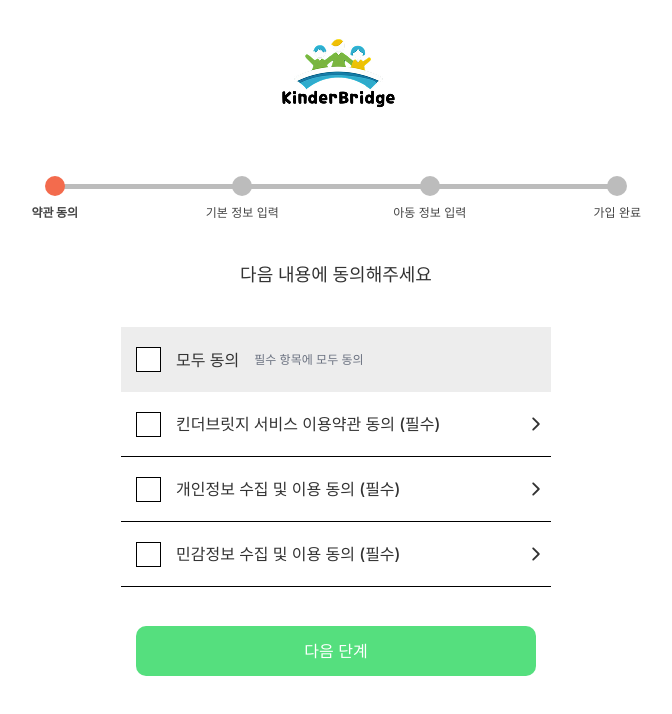
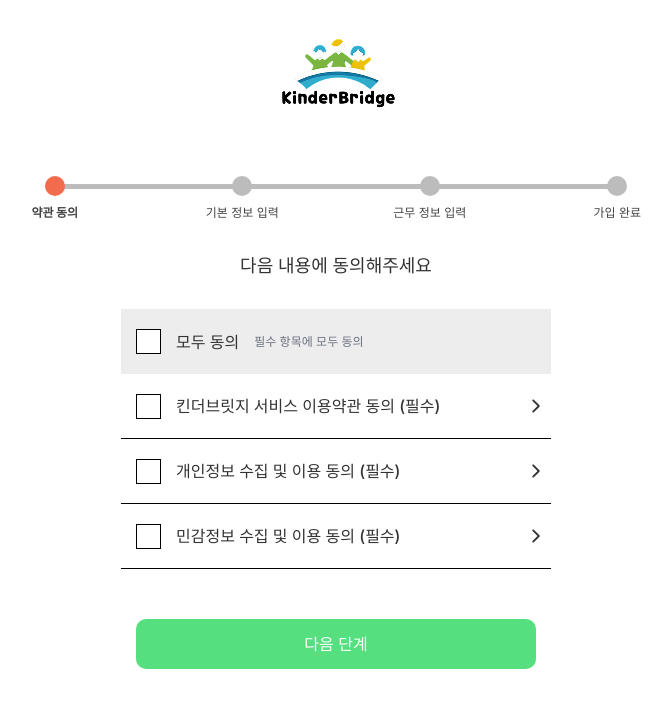
Before and after one commit to parkjimin0817/100toBack, a React (Vite) app in the folder front/: page /signup/terms in a window 1280 px wide. Shown: the top 714 px of the page, without its empty margins (304-976 px from the left). Built offline with nearby package versions, Linux system fonts and the light colour scheme.

Commit message:
feat : 회원가입 근무 정보 입력, 회원가입 완료 페이지 구현

```diff
--- a/front/src/App.jsx
+++ b/front/src/App.jsx
@@ -11,6 +11,8 @@ import SearchId from './pages/common/SearchId';
 import UserTypeSelect from './pages/common/signup/UserTypeSelect';
 import TermsAgreement from './pages/common/signup/TermsAgreement';
 import SignUpBasicInfo from './pages/common/signup/SignUpBasicInfo';
+import SignUpWorkSpaceInfo from './pages/common/signup/SignUpWorkSpaceInfo';
+import SignUpComplete from './pages/common/signup/SignUpComplete';
 
 function App() {
   return (
@@ -31,6 +33,8 @@ function App() {
           <Route path="/signup/terms" element={<TermsAgreement />} />
           {/* 회원가입 기본 정보 입력 */}
           <Route path="/signup/step2" element={<SignUpBasicInfo />} />
+          <Route path="/signup/step3" element={<SignUpWorkSpaceInfo />} />
+          <Route path="/signup/complete" element={<SignUpComplete />} />
           {/* Regist Page */}
           <Route path="/regist" element={<Home />}></Route>
           {/* Find ID Page */}
--- a/front/src/components/Common/CommonFind.jsx
+++ b/front/src/components/Common/CommonFind.jsx
@@ -19,7 +19,8 @@ const Container = styled.div`
   align-items: center;
   justify-content: flex-start; /* 상단 정렬 */
   max-width: 1440px;
-  max-height: 1024px;
+  max-height: 1300px;
+  padding-bottom: 200px;
   width: 100%;
   margin: 0 auto;
   padding-top: 0;
--- a/front/src/pages/common/signup/SignUpBasicInfo.jsx
+++ b/front/src/pages/common/signup/SignUpBasicInfo.jsx
@@ -8,7 +8,7 @@ import ProfileImageUpload from './components/ProfileImageUpload';
 import PhoneInput from './components/PhoneInput';
 import NextButton from './components/NextButton';
 
-const steps = ['약관 동의', '기본 정보 입력', '아동 정보 입력', '가입 완료'];
+const steps = ['약관 동의', '기본 정보 입력', '근무 정보 입력', '가입 완료'];
 const SignUpBasicInfo = () => {
   const currentStep = 1;
   const [birth, setBirth] = useState({
@@ -18,6 +18,7 @@ const SignUpBasicInfo = () => {
   });
   return (
     <CommonFind>
+      <Form>
         <SignUpProgressBar steps={steps} currentStep={currentStep} />
         <SignUpInput type="text" label="아이디" description="영문 소문자, 숫자를 포함해 6~15문자로 입력해주세요." />
         <SignUpInput type="password" label="비밀번호" description="최소 8문자 이상 입력해주세요." />
@@ -65,6 +66,7 @@ const SignUpBasicInfo = () => {
         />
         <SignUpInput type="text" label="" description="인증번호를 입력해주세요" />
         <NextButton to="/signup/step3">다음 단계</NextButton>
+      </Form>
     </CommonFind>
   );
 };
@@ -76,6 +78,13 @@ const BirthWrapper = styled.div`
   flex-direction: column;
   width: 400px;
   margin: 10px 0;
+`;
+
+const Form = styled.form`
+  display: flex;
+  justify-content: center;
+  align-items: center;
+  flex-direction: column;
 `;
 
 const BirthLabel = styled.label`
--- /dev/null
+++ b/front/src/pages/common/signup/SignUpComplete.jsx
@@ -0,0 +1,68 @@
+import React from 'react';
+import CommonFind from '../../../components/Common/CommonFind';
+import SignUpProgressBar from './components/SignUpProgressBar';
+import { useNavigate } from 'react-router-dom';
+import styled from 'styled-components';
+
+const steps = ['약관 동의', '기본 정보 입력', '근무 정보 입력', '가입 완료'];
+
+const SignUpComplete = () => {
+  const navigate = useNavigate();
+  const currentStep = 3;
+  return (
+    <CommonFind>
+      <SignUpProgressBar steps={steps} currentStep={currentStep} />
+      <Wrapper>
+        <Card>
+          <Icon>✔</Icon>
+          <Title>회원가입이 완료되었습니다.</Title>
+          <Message>이제 로그인하여 다양한 서비스를 이용해보세요.</Message>
+          <Button onClick={() => navigate('/login')}>로그인하러 가기</Button>
+        </Card>
+      </Wrapper>
+    </CommonFind>
+  );
+};
+
+export default SignUpComplete;
+
+const Wrapper = styled.div`
+  display: flex;
+  justify-content: center;
+  align-items: center;
+`;
+
+const Card = styled.div`
+  padding: 40px 30px;
+  text-align: center;
+`;
+
+const Icon = styled.div`
+  font-size: 48px;
+  margin-bottom: 20px;
+`;
+
+const Title = styled.h2`
+  margin-bottom: 12px;
+`;
+
+const Message = styled.p`
+  font-size: 15px;
+  color: ${({ theme }) => theme.colors.gray[600]};
+  margin-bottom: 24px;
+`;
+
+const Button = styled.button`
+  padding: 12px 20px;
+  font-size: 16px;
+  background-color: ${({ theme }) => theme.colors.green};
+  color: white;
+  border: none;
+  outline: none;
+  border-radius: 8px;
+  cursor: pointer;
+
+  &:hover {
+    background-color: #44c86f;
+  }
+`;
--- /dev/null
+++ b/front/src/pages/common/signup/SignUpWorkSpaceInfo.jsx
@@ -0,0 +1,20 @@
+import React from 'react';
+import CommonFind from '../../../components/Common/CommonFind';
+import SignUpProgressBar from './components/SignUpProgressBar';
+import SignUpInput from './components/SignUpInput';
+import CenterSearchInput from './components/CenterSearchInput';
+import NextButton from './components/NextButton';
+
+const steps = ['약관 동의', '기본 정보 입력', '근무 정보 입력', '가입 완료'];
+const SignUpWorkSpaceInfo = () => {
+  const currentStep = 2;
+  return (
+    <CommonFind>
+      <SignUpProgressBar steps={steps} currentStep={currentStep} />
+      <CenterSearchInput />
+      <NextButton to="/signup/complete">가입하기</NextButton>
+    </CommonFind>
+  );
+};
+
+export default SignUpWorkSpaceInfo;
--- a/front/src/pages/common/signup/TermsAgreement.jsx
+++ b/front/src/pages/common/signup/TermsAgreement.jsx
@@ -2,17 +2,15 @@ import styled from 'styled-components';
 import SignUpProgressBar from './components/SignUpProgressBar';
 import { IoIosArrowForward } from 'react-icons/io';
 import { useState } from 'react';
-import { useNavigate } from 'react-router-dom';
 import AgreeModal from './components/AgreeModal';
 import modalContents from '../../../assets/agreement';
 import CommonFind from '../../../components/Common/CommonFind';
 import NextButton from './components/NextButton';
 
-const steps = ['약관 동의', '기본 정보 입력', '아동 정보 입력', '가입 완료'];
+const steps = ['약관 동의', '기본 정보 입력', '근무 정보 입력', '가입 완료'];
 
 const TermsAgreement = () => {
   const currentStep = 0;
-  const navigate = useNavigate();
   //열려있는 모달 항목
   const [openModalKey, setOpenModalKey] = useState(null);
   //각 항목 체크박스 체크 여부
@@ -83,8 +81,8 @@ const TermsAgreement = () => {
               <IoIosArrowForward size={20} onClick={() => setOpenModalKey('sensitive')} />
             </TextWrapper>
           </AgreeBox>
+          <NextButton to="/signup/step2">다음 단계</NextButton>
         </Wrapper>
-        <NextButton to="/signup/step2">다음 단계</NextButton>
         {openModalKey && (
           <AgreeModal
             title={modalContents[openModalKey].title}
@@ -105,7 +103,6 @@ const Container = styled.div`
   flex-direction: column;
   justify-content: space-between;
   width: 100%;
-  height: 500px;
 `;
 
 const Wrapper = styled.div`
@@ -113,10 +110,12 @@ const Wrapper = styled.div`
   margin: 0 auto;
   display: flex;
   flex-direction: column;
+  align-items: center;
 `;
 
 const Title = styled.span`
   display: block;
+  margin: 30px 0;
   font-size: ${({ theme }) => theme.fontSizes.lg};
   font-weight: 500;
 `;
--- /dev/null
+++ b/front/src/pages/common/signup/components/CenterSearchInput.jsx
@@ -0,0 +1,166 @@
+import { useEffect, useState } from 'react';
+import styled from 'styled-components';
+
+const mockCenters = [
+  { id: 1, name: '서울1유치원' },
+  { id: 2, name: '서울2유치원' },
+  { id: 3, name: '서울3유치원' },
+  { id: 4, name: '서울4유치원' },
+  { id: 5, name: '서울4유치원' },
+  { id: 6, name: '서울4유치원' },
+  { id: 7, name: '서울4유치원' },
+];
+
+const CenterSearchInput = ({ onSelect }) => {
+  const [query, setQuery] = useState('');
+  const [results, setResults] = useState([]);
+  const [showDropDown, setShowDropDown] = useState(false);
+  const [isSelecting, setIsSelecting] = useState(false);
+
+  useEffect(() => {
+    if (isSelecting) {
+      setIsSelecting(false); // 선택 후에는 자동검색 안 함
+      return;
+    }
+
+    if (!query.trim()) {
+      setShowDropDown(false);
+      setResults([]);
+      return;
+    }
+    const filtered = mockCenters.filter((center) => center.name.includes(query));
+    setResults(filtered);
+    setShowDropDown(true);
+  }, [query]);
+
+  //검색기능 (일단x)
+  //   const handleSearch = () => {
+  //     if (!query.trim()) return;
+  //     const filtered = mockCenters.filter((center) => center.name.includes(query));
+  //     setResults(filtered);
+  //     setShowDropDown(true);
+  //   };
+
+  const handleSelect = (center) => {
+    setIsSelecting(true);
+    setShowDropDown(false);
+    setQuery(center.name);
+    onSelect && onSelect(center);
+  };
+
+  return (
+    <Wrapper>
+      <Label>근무 시설명</Label>
+      <InputRow>
+        <Input
+          value={query}
+          onChange={(e) => setQuery(e.target.value)}
+          onKeyDown={(e) => {
+            if (e.key === 'Enter') {
+              e.preventDefault();
+              //   handleSearch();
+            }
+          }}
+          placeholder="시설명을 검색해주세요."
+        />
+        <Button>검색</Button>
+      </InputRow>
+
+      {showDropDown && (
+        <Dropdown>
+          {results.length > 0 ? (
+            results.map((center) => (
+              <DropdownItem key={center.id} onClick={() => handleSelect(center)}>
+                {center.name}
+              </DropdownItem>
+            ))
+          ) : (
+            <NoResult>검색 결과가 없습니다.</NoResult>
+          )}
+        </Dropdown>
+      )}
+    </Wrapper>
+  );
+};
+
+export default CenterSearchInput;
+
+const Wrapper = styled.div`
+  width: 400px;
+  margin: 0 auto;
+  margin-top: 10px;
+  margin-bottom: 200px;
+  position: relative;
+`;
+
+const Label = styled.label`
+  display: block;
+  text-align: left;
+  margin-bottom: 4px;
+  font-size: ${({ theme }) => theme.fontSizes.base};
+  color: ${({ theme }) => theme.colors.gray[400]};
+`;
+
+const InputRow = styled.div`
+  display: flex;
+  align-items: center;
+  position: relative;
+`;
+
+const Input = styled.input`
+  flex: 1;
+  height: 40px;
+  border: 1px solid ${({ theme }) => theme.colors.gray[300]};
+  border-radius: 8px;
+  outline: none;
+  font-size: ${({ theme }) => theme.fontSizes.sm};
+  padding: 10px;
+  padding-right: 100px;
+  box-sizing: border-box;
+
+  &::placeholder {
+    color: ${({ theme }) => theme.colors.gray[300]};
+  }
+`;
+
+const Button = styled.button`
+  position: absolute;
+  right: 8px;
+  height: 30px;
+  padding: 0 12px;
+  outline: none;
+  background-color: ${({ theme }) => theme.colors.lightblue};
+  color: ${({ theme }) => theme.colors.gray[800]};
+  font-size: ${({ theme }) => theme.fontSizes.sm};
+  border: none;
+  border-radius: 6px;
+  cursor: pointer;
+
+  &:hover {
+    background-color: ${({ theme }) => theme.colors.lightblue};
+  }
+`;
+
+const Dropdown = styled.ul`
+  position: absolute;
+  width: 100%;
+  max-height: 200px;
+  overflow-y: auto;
+  background-color: #fff;
+  border: 1px solid #ccc;
+  border-top: none;
+  z-index: 10;
+`;
+
+const DropdownItem = styled.li`
+  padding: 10px;
+  cursor: pointer;
+  &:hover {
+    background-color: #f0f0f0;
+  }
+`;
+
+const NoResult = styled.li`
+  padding: 10px;
+  color: gray;
+`;
--- a/front/src/pages/common/signup/components/NextButton.jsx
+++ b/front/src/pages/common/signup/components/NextButton.jsx
@@ -15,9 +15,15 @@ export default NextButton;
 const Button = styled.button`
   width: 400px;
   height: 50px;
+  display: block;
   margin: 0 auto;
   outline: none;
   border-radius: 10px;
-  background-color: #55df7e;
+  background-color: ${({ theme }) => theme.colors.green};
   color: white;
+  margin: 50px;
+
+  &:hover {
+    background-color: #44c86f;
+  }
 `;
```
Lines whose indentation alone changed are shown as unchanged.
